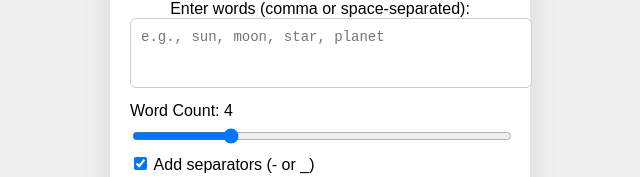
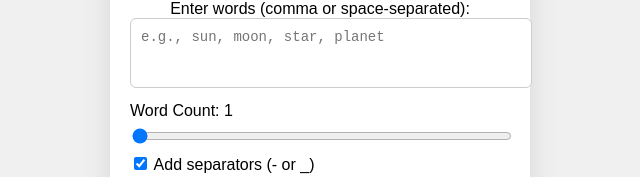
Before and after one commit to asureeAK/pwd_gen, a plain HTML site: page index.html in a window 1280 px wide. Both pictures are taken after a click on the button "Words". Shown: the part 360-537 px from the top of the page, without its empty margins (320-960 px from the left). Drawn offline with Linux system fonts and the light colour scheme.

Commit message:
Update index.html

```diff
--- a/index.html
+++ b/index.html
@@ -88,8 +88,8 @@
       <label>Enter words (comma or space-separated):</label>
       <textarea id="words-input" rows="3" placeholder="e.g., sun, moon, star, planet"></textarea>
       <div class="options">
-        <label>Word Count: <span id="word-count-value">4</span></label>
-        <input type="range" id="word-count-slider" min="2" max="10" value="4" />
+        <label>Word Count: <span id="word-count-value">1</span></label>
+        <input type="range" id="word-count-slider" min="1" max="10" value="1" />
         <div class="checkboxes">
           <label><input type="checkbox" id="separators" checked /> Add separators (- or _)</label>
           <label><input type="checkbox" id="add-numbers" /> Add numbers</label>
```
